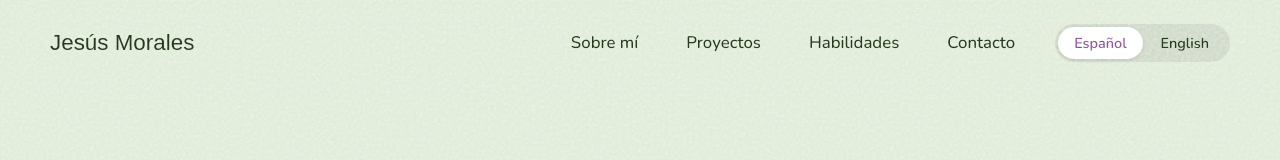
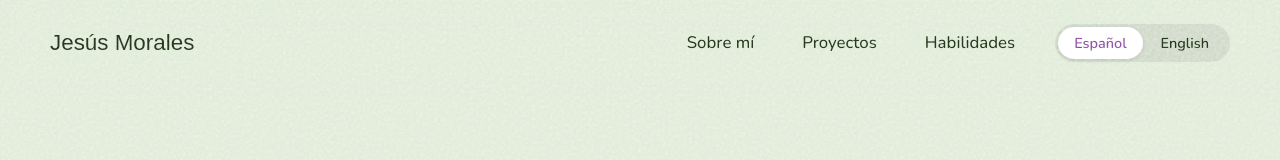
Before and after one commit to mario-xyza/portfolio, a React (Vite) app: page / in a window 1280 px wide. Shown: the top 160 px of the page. Built offline with nearby package versions, Linux system fonts and the light colour scheme; a web font is replaced by a local one.

Commit message:
fix: remove contact link

```diff
--- a/src/components/Navbar.jsx
+++ b/src/components/Navbar.jsx
@@ -14,7 +14,6 @@ function Navbar({texts , lang, onToggleLang}){
                 <a href="#sobre-mi">{texts.about}</a>
                 <a href="#proyectos">{texts.projects}</a>
                 <a href="#habilidades">{texts.skills}</a>
-                <a href="#contacto" className='btn-contacto'>{texts.contact}</a>
                 <div className="lang-toggle" role="group" aria-label="Idioma" data-lang={lang}>
                     <span className="lang-indicator" aria-hidden="true"></span>
                     <button
--- a/src/translations.js
+++ b/src/translations.js
@@ -7,7 +7,6 @@ export const translations = {
             about: "Sobre mí",
             projects: "Proyectos",
             skills: "Habilidades",
-            contact: "Contacto"
         },
         about: {
             heading: "Sobre mí",
@@ -34,7 +33,6 @@ export const translations = {
             about: "About",
             projects: "Projects",
             skills: "Skills",
-            contact: "Contact"
         },
         about: {
             heading: "About",
```
